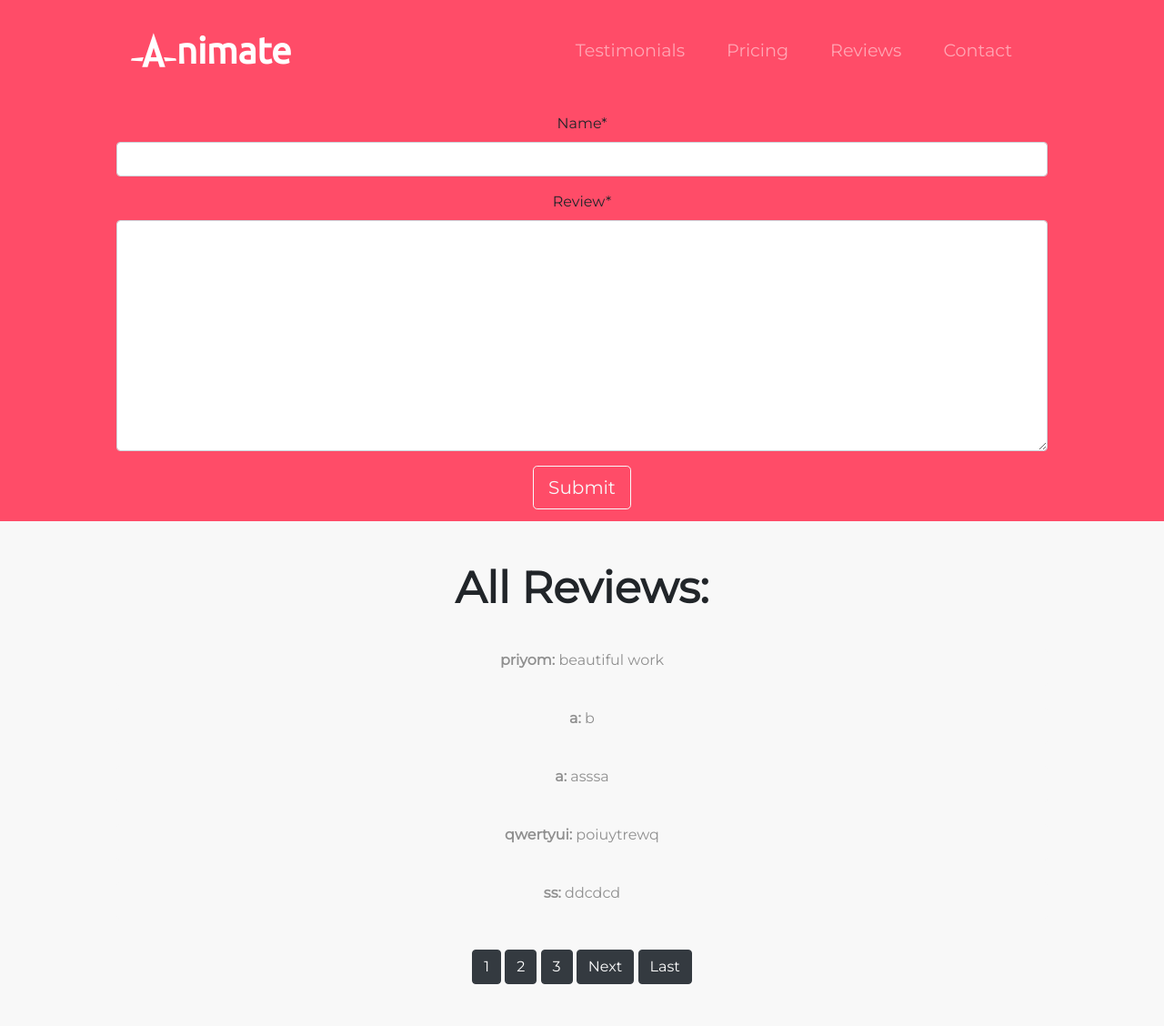
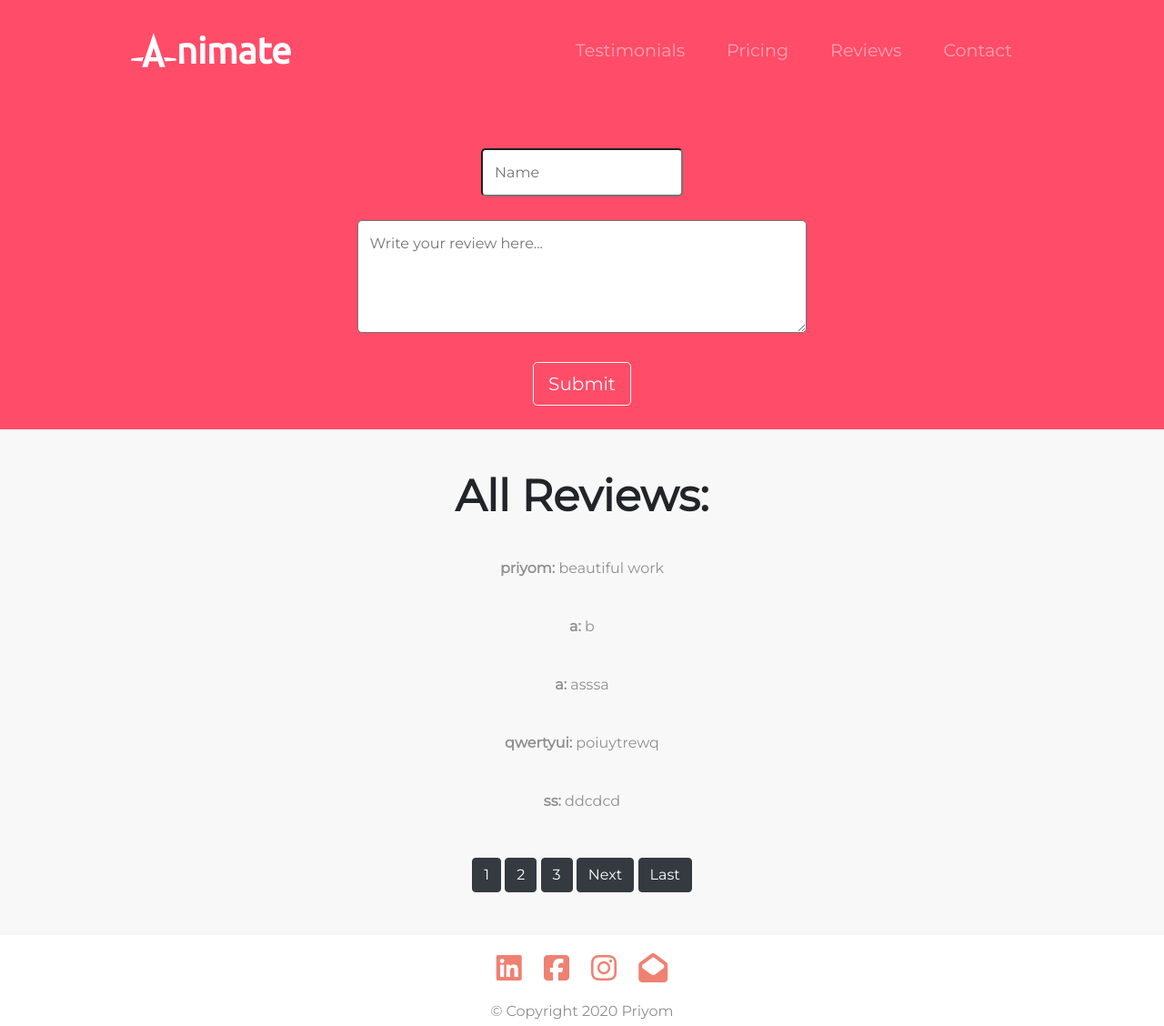
Before and after one commit to Pyro13m/animate, a Django app: page /reviews in a window 1280 px wide. Shown: the top 1128 px of the page at 91% size. Run offline with Django 3.2, Linux system fonts and the light colour scheme; data comes from the database, SQL or seed files in the repository; both versions use the stored data as it was after the commit; some libraries are stand-ins or nearby versions.

Commit message:
form edited

```diff
--- a/home/forms.py
+++ b/home/forms.py
@@ -1,25 +1,33 @@
 from django import forms
+# from django.forms import Textarea
 from crispy_forms.helper import FormHelper
+from crispy_forms.layout import Layout, Field, Fieldset
 from home.models import Review
 
 class ReviewForm(forms.ModelForm):
     # name=forms.CharField(widget=forms.TextInput(
-    #     label = 'Name',
-    #     required = True,
-    #     maxlength = 264,
+    #     # label = 'Name',
+    #     # required = True,
+    #     # maxlength = 264,
     # ))
     # review=forms.CharField(widget=forms.Textarea(
-    #     label = 'Write your review here...',
-    #     required = True,
+    #     # label = 'Write your review here...',
+    #     # required = True,
     # ))
 
     # def __init__(self, *args, **kwargs):
     #     super(ReviewForm, self).__init__(*args, **kwargs)
+    #     self.fields['Review'].label = ''
     #     helper = self.helper = FormHelper()
     #     layout = helper.layout = Layout()
-    #     for field_name, field in self.fields.items():
-    #         layout.append(Field(field_name, placeholder=field.label))
-    #     helper.form_show_labels = False
+    #     helper[1:2].wrap(Fieldset, "legend of the fieldset")
+        # for field_name, field in self.fields.items():
+        #     layout.append(Field(field_name, placeholder=field.label))
+        # helper.form_show_labels = False
     class Meta():
         model=Review
         fields = '__all__'
+        widgets = {
+            'Name': forms.TextInput(attrs={'placeholder': 'Name'}),
+            'Review': forms.Textarea(attrs={'cols': 50, 'rows': 4, 'placeholder': "Write your review here..."}),
+        }
--- a/static/home/css/review_style.css
+++ b/static/home/css/review_styles.css
@@ -1,5 +1,6 @@
 .container-fluid.form_div{
     background-color: #ff4c68;
+    padding: 2% 0%;
 }
 .container-fluid.reviewlist{
     background-color: #f8f8f8;
@@ -11,3 +12,10 @@
 .card .card-body{
     padding: 0px;
 }
+
+input, textarea{
+    border-radius: 5px;
+    margin-top: 2%;
+    padding: 1%;
+    outline: none;
+}
--- a/templates/home/reviews.html
+++ b/templates/home/reviews.html
@@ -3,27 +3,30 @@
 {% load crispy_forms_tags %}
 
   {% block extra-header %}
-    <link rel="stylesheet" href="{% static "home/css/review_style.css" %}">
+    <link rel="stylesheet" href="{% static "home/css/review_styles.css" %}">
   {% endblock %}
 
   {% block content %}
 
   <div class="container-fluid form_div">
     <form class="form" method="POST">
-      {{ form|crispy }}
       {% csrf_token %}
+      {% for field in form %}
+        {{ field }}
+        <br>
+      {% endfor %}
       <input type="submit" class="btn btn-outline-light btn-lg" value="Submit"/>
     </form>
   </div>
 
-  <div class="container-fluid reviewlist" style="">
+  <div class="container-fluid reviewlist">
     <br>
     <h2>All Reviews:</h2>
     <br>
     {% if form %}
       {% for r in reviews %}
-        <div class="card mb-4" style="">
-          <div class="card-body" style="">
+        <div class="card mb-4">
+          <div class="card-body">
             <p><strong> {{r.Name|safe}}: </strong> {{r.Review|safe}} </p>
           </div>
         </div>
```
Also changed, not shown: db.sqlite3.
